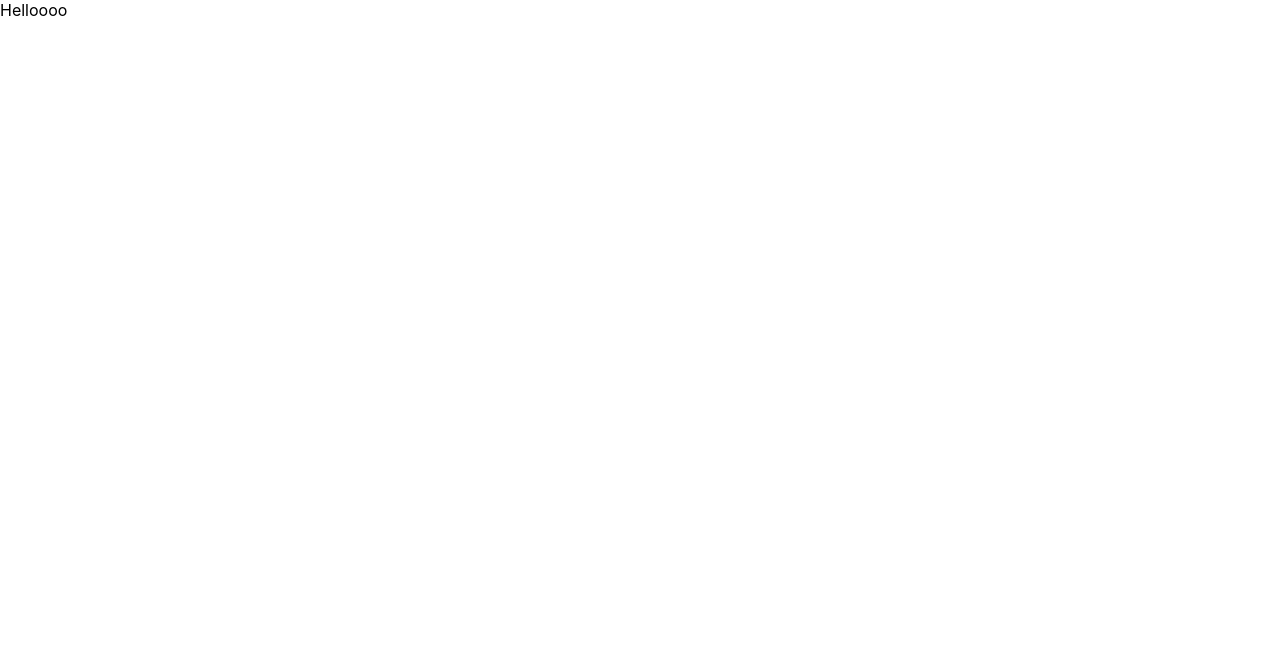
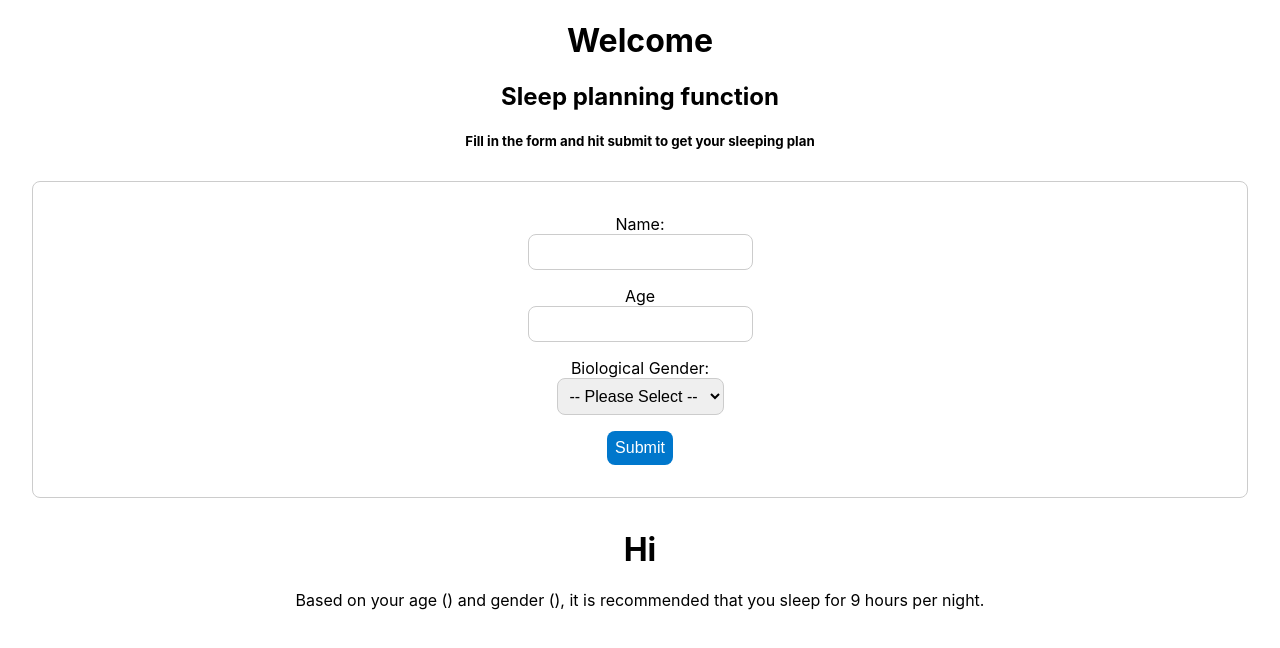
Before and after one commit to ngavu2004/sleep-calculator, a React (Create React App) app: page / in a window 1280 px wide. Shown: the top 648 px of the page. Built offline with nearby package versions, Linux system fonts and the light colour scheme.

Commit message:
Planning result

```diff
--- a/src/App.js
+++ b/src/App.js
@@ -1,9 +1,15 @@
-import logo from './logo.svg';
 import './App.css';
+import SleepPlanning from './components/SleepPlanning';
+
 
 function App() {
   return (
-    <div>Helloooo</div>
+    <div className="root">
+      <SleepPlanning />
+    </div>
+
+
+
   );
 }
 
--- a/src/components/SleepHabitForm.js
+++ b/src/components/SleepHabitForm.js
@@ -1,6 +1,49 @@
+import { useState } from "react";
+import './stylesheets/SleepHabitForm.css';
+import SleepPlanningResult from "./SleepPlanningResult";
 const SleepHabitForm = () => {
+    const [name, setName] = useState('');
+    const [age, setAge] = useState('');
+    const [gender, setGender] = useState('');
+    const [submitted, setSubmitted] = useState(false);
+
+    function handleSubmit(event) {
+        event.preventDefault();
+        setSubmitted(true);
+    }
+
+    function handleReset() {
+        setName('');
+        setAge('');
+        setGender('');
+        setSubmitted(false);
+    }
+
+    if (submitted) {
+        <SleepPlanningResult name={name} age={age} gender={gender}/>;
+    }
+
     return (
-        <div>This is sleep habit form</div>
+    <form onSubmit={handleSubmit} className="my-form">
+      <label className="my-form__label">
+        Name:
+        <input type="text" value={name} className="my-form__input" onChange={(event) => setName(event.target.value)} />
+      </label>
+      <label className="my-form__label">
+        Age
+        <input type="number" value={age} className="my-form__input" onChange={(event) => setAge(event.target.value)} />
+      </label>
+      <label className="my-form__label">
+        Biological Gender:
+        <select value={gender} className="my-form__select" onChange={(event) => setGender(event.target.value)}>
+          <option value="">-- Please Select --</option>
+          <option value="male">Male</option>
+          <option value="female">Female</option>
+          <option value="other">Other</option>
+        </select>
+      </label>
+      <button type="submit" className="my-form__button" onClick={handleReset}>Submit</button>
+    </form>
      );
 }
 
--- /dev/null
+++ b/src/components/SleepPlanning.js
@@ -0,0 +1,21 @@
+import SleepHabitForm from "./SleepHabitForm";
+import SleepPlanningResult from "./SleepPlanningResult";
+import './stylesheets/SleepPlanning.css';
+
+
+const SleepPlanning = () => {
+
+    return (
+        <div className="planning-root">
+            <div className="header">
+                <h1>Welcome</h1>
+                <h2>Sleep planning function</h2>
+                <h5>Fill in the form and hit submit to get your sleeping plan</h5>
+            </div>
+            <SleepHabitForm />
+            <SleepPlanningResult />
+        </div>
+     );
+}
+
+export default SleepPlanning
--- /dev/null
+++ b/src/components/SleepPlanningResult.js
@@ -0,0 +1,19 @@
+const SleepPlanningResult = ({name, age, gender }) => {
+    let recommendedHours;
+    if (age < 18) {
+        recommendedHours = gender === 'male' ? 8 : 9;
+    } else if (age >= 18 && age < 65) {
+        recommendedHours = gender === 'male' ? 7 : 8;
+    } else {
+        recommendedHours = gender === 'male' ? 7 : 9;
+    }
+
+    return (
+        <div>
+            <h1>Hi {name}</h1>
+            <p>Based on your age ({age}) and gender ({gender}), it is recommended that you sleep for {recommendedHours} hours per night.</p>
+        </div>
+     );
+}
+
+export default SleepPlanningResult;
--- /dev/null
+++ b/src/components/stylesheets/SleepHabitForm.css
@@ -0,0 +1,41 @@
+.my-form {
+    display: flex;
+    flex-direction: column;
+    align-items: center;
+    margin: 2rem;
+    padding: 2rem;
+    border: 1px solid #ccc;
+    border-radius: 0.5rem;
+  }
+
+  .my-form__label {
+    display: flex;
+    flex-direction: column;
+    margin-bottom: 1rem;
+  }
+
+  .my-form__input,
+  .my-form__select {
+    padding: 0.5rem;
+    font-size: 1rem;
+    border: 1px solid #ccc;
+    border-radius: 0.5rem;
+  }
+
+  .my-form__select {
+    width: 100%;
+  }
+
+  .my-form__button {
+    padding: 0.5rem;
+    font-size: 1rem;
+    border: none;
+    border-radius: 0.5rem;
+    background-color: #0077cc;
+    color: #fff;
+    cursor: pointer;
+  }
+
+  .my-form__button:hover {
+    background-color: #005299;
+  }
--- /dev/null
+++ b/src/components/stylesheets/SleepPlanning.css
@@ -0,0 +1,3 @@
+.planning-root {
+    text-align: center;
+}
```
Also changed, not shown: src/components/SleepHabitItems.js (deleted).
